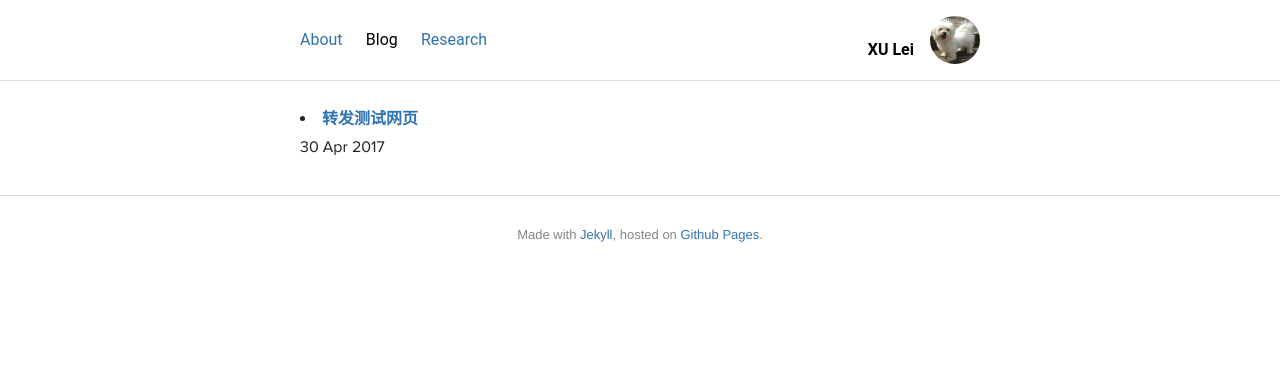
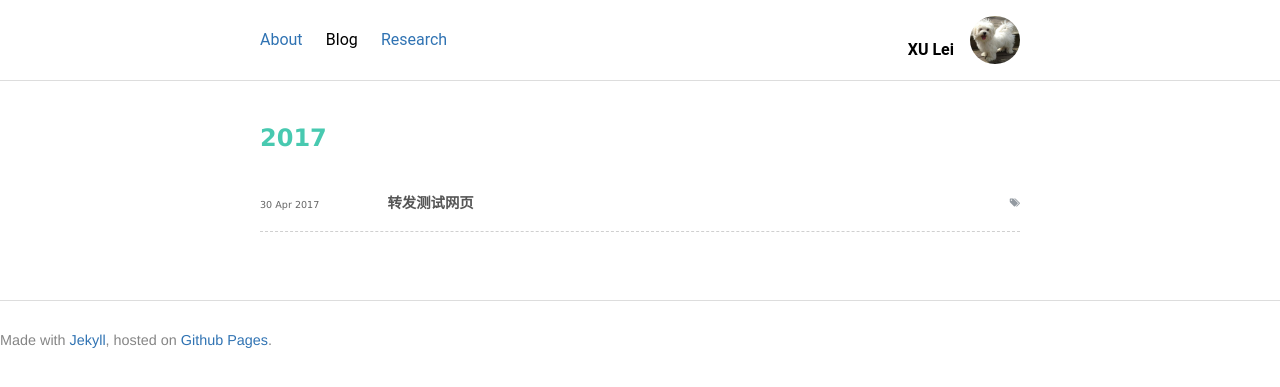
Before and after one commit to shirleysteve/1, a Jekyll site: the page built from blog/index.html, in a window 1280 px wide. Shown: the top 387 px of the page. Built offline with Jekyll 4.4.1, drawn with Linux system fonts in a browser that asks for light colours; nearby versions of some CDN libraries.

Commit message:
Update index.html

```diff
--- a/blog/index.html
+++ b/blog/index.html
@@ -4,11 +4,12 @@ title: XU Lei - Blog
 description: anything, everything
 category: blog
 ---
+<link rel="stylesheet" href="../css/blog.css">
 
-<section class="inner">
-  <!--<h1>Blog</h1>
+<!--<section class="inner">
+  <h1>Blog</h1>
   <p>My thoughts on Technology, Software Engineering, Lean Startup, Tools and Freelancing.</p>
-  <ul class="posts">-->
+  <ul class="posts">
     {% for post in site.posts %}
       <li>
         <strong><a href="{{ post.url }}">{{ post.title }}</a></strong>
@@ -19,4 +20,26 @@ category: blog
       </li>
     {% endfor %}
   </ul>
+</section>-->
+
+<section class="inner">
+  <ul class="posts">
+    {% for post in site.posts %}
+	  {% capture y %}{{post.date | date:"%Y"}}{% endcapture %}
+	  {% if year != y %}
+		{% assign year = y %}
+		<span class="listing-seperator">{{ y }}</span>
+	  {% endif %}
+    <a class='post-link-in-posts' href="{{ site.url }}{{ post.url }}">
+        <span class='date'>{{ post.date | date_to_string }}</span>
+        <span class='article'>{{ post.title }}</span>
+		<div class="tag-in-index-post">
+        <i class="fa fa-tags"></i>
+          <div class="tag">
+		        {{ post.tags | first }}
+          </div>
+        </div>
+    </a>
+    {% endfor %}
+  </ul>
 </section>
```
